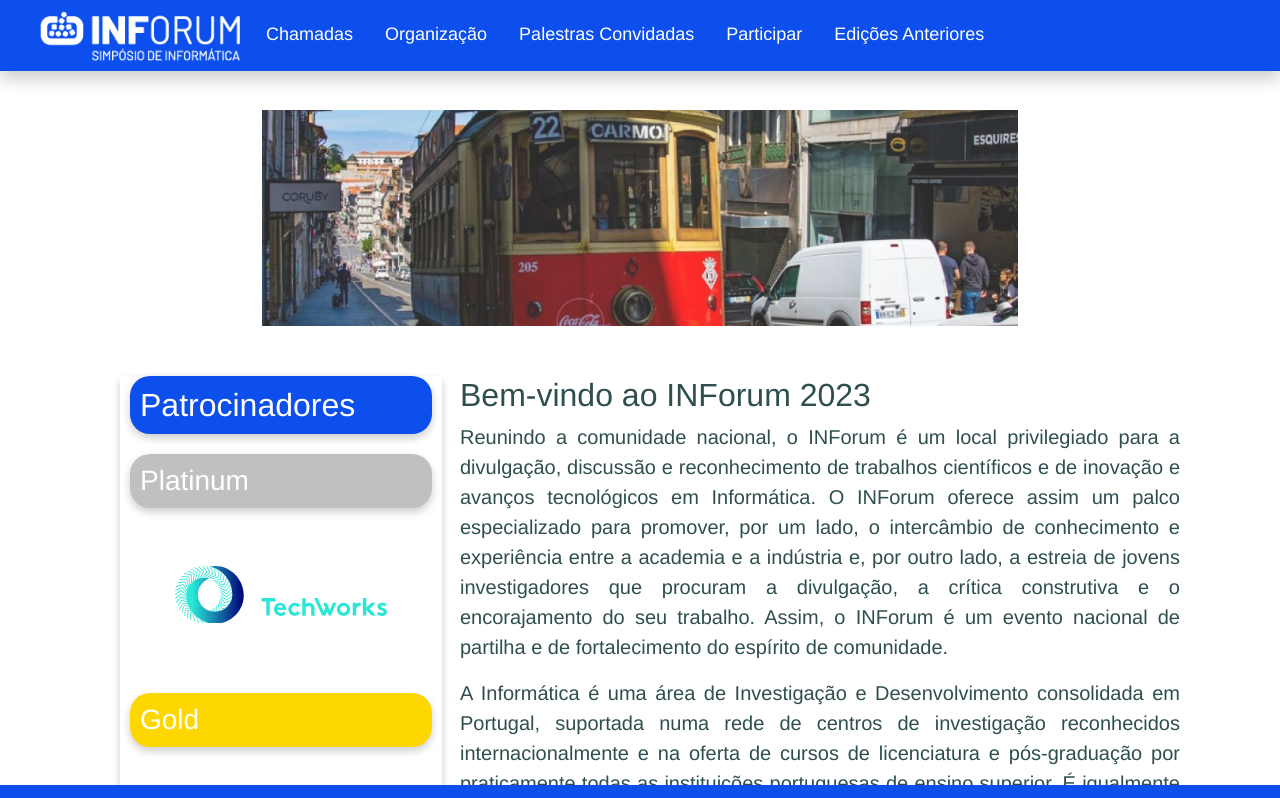
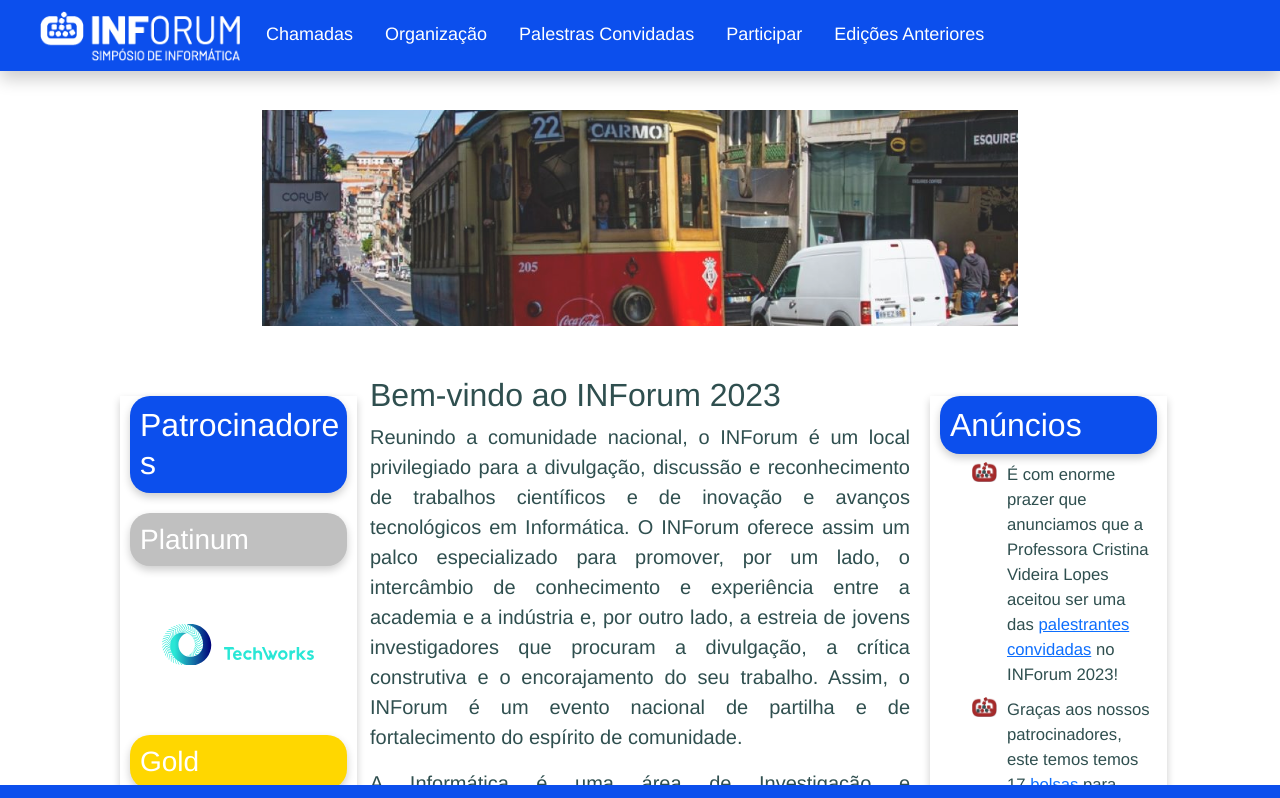
Before and after one commit to h4g0/Inforum2023, a React (Create React App) app: page / in a window 1280 px wide. Shown: the top 798 px of the page. Built offline with nearby package versions, Linux system fonts and the light colour scheme.

Commit message:
adds announcements

```diff
--- /dev/null
+++ b/src/Main/Annoucements.tsx
@@ -0,0 +1,38 @@
+import './Main.css'
+import { Link, Router } from 'react-router-dom'
+
+export function Annoucements(props: any) {
+    return <>
+
+        <div className='PatreonsExternal'>
+
+
+
+        <div className="Patreons">
+
+
+
+            <div className='AnnoucementsShort'>
+
+                <h2>Anúncios</h2>
+
+
+                <ul>
+                <li>É com enorme prazer que anunciamos que a Professora Cristina Videira Lopes aceitou ser uma das <Link to="/keynote">palestrantes convidadas</Link> no INForum 2023!</li>
+
+                <li>Graças aos nossos patrocinadores, este temos temos 17 <Link to="/grants">bolsas</Link> para estudantes!</li>
+                </ul>
+
+            </div>
+
+
+            </div>
+
+
+
+        </div>
+
+
+    </>
+
+}
--- a/src/Main/Intro.tsx
+++ b/src/Main/Intro.tsx
@@ -17,6 +17,7 @@ import forteSaoFrancisco_lg from "../img/Porto/forteSaoFrancisco-large.jpg"
 
 import {useRef, useLayoutEffect, useState, useEffect} from 'react';
 import { Patreons } from './Patreons';
+import { Annoucements } from './Annoucements';
 
 function getWindowDimensions() {
     const {innerWidth: width, innerHeight: height} = window;
@@ -143,6 +144,8 @@ export function Initial(props: any) {
 
             <div className='IntroInternal'>
 
+
+
             <Patreons></Patreons>
 
             <div className='InsideIntro'>
@@ -174,7 +177,16 @@ export function Initial(props: any) {
 
                 <p>O INForum começa em:</p>
                 <Timer time={props.time}/>
+
+
+
+
             </div>
+
+
+
+                <Annoucements/>
+
 
         </div>
         </div>
--- a/src/Main/Main.css
+++ b/src/Main/Main.css
@@ -86,6 +86,7 @@ p {
     margin-left: 20px;
     padding-left: 10px;
     padding-right: 10px;
+    margin-top: 20px;
 }
 
 
@@ -330,6 +331,18 @@ p {
     background-image: url("../img/logo.png");
 	background-repeat: no-repeat;
 	background-position: left center;
+	background-size: 25px;
+
+}
+
+
+.AnnoucementsShort li {
+    margin: 0;
+	padding: 0px 0 10px 35px;
+	list-style: none;
+    background-image: url("../img/logo.png");
+	background-repeat: no-repeat;
+	background-position: left top;
 	background-size: 25px;
 
 }
```
Lines whose indentation alone changed are shown as unchanged.
